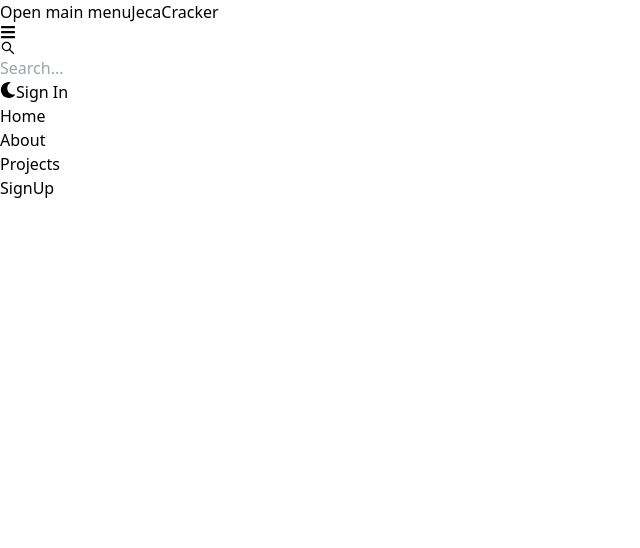
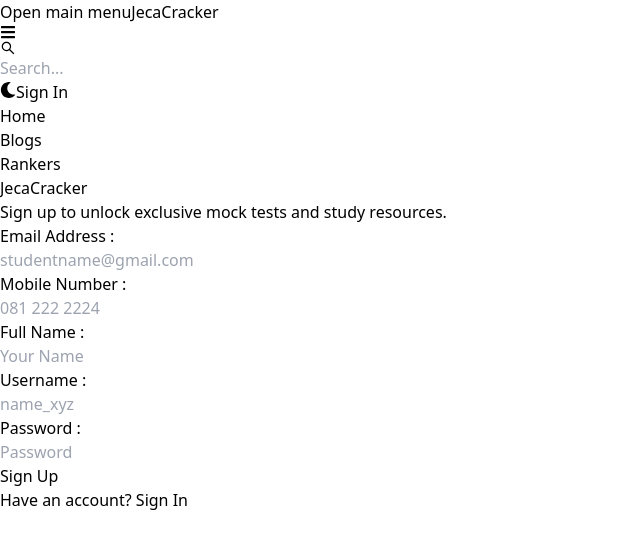
Before and after one commit to RajeshVerma1612/Mern, a React (Vite) app in the folder frontend/: page /signup in a window 1280 px wide. Shown: the top 548 px of the page, without its empty margins (0-640 px from the left). Built offline with nearby package versions, Linux system fonts and the light colour scheme.

Commit message:
complete sign up page ui

```diff
--- a/frontend/src/App.jsx
+++ b/frontend/src/App.jsx
@@ -1,8 +1,8 @@
 import { BrowserRouter,Routes,Route } from 'react-router-dom'
 import Home from './pages/Home'
-import About from './pages/About'
+import Blogs from './pages/Blogs'
 import Dashboard from './pages/Dashboard'
-import Projects from './pages/Projects'
+import Rankers from './pages/Rankers'
 import Signin from './pages/Signin'
 import SignUp from './pages/SignUp'
 import Header from './components/Header'
@@ -14,9 +14,9 @@
       <Header/>
       <Routes>
         <Route path='/'element={<Home/>} />
-        <Route path='/about'element={<About/>} />
+        <Route path='/blogs'element={<Blogs/>} />
         <Route path='/dashboard'element={<Dashboard/>} />
-        <Route path='/projects'element={<Projects/>} />
+        <Route path='/rankers'element={<Rankers/>} />
         <Route path='/signin'element={<Signin/>} />
         <Route path='/signup'element={<SignUp/>} />
       </Routes>
--- a/frontend/src/components/Header.jsx
+++ b/frontend/src/components/Header.jsx
@@ -8,7 +8,7 @@
     const path=useLocation().pathname;
     return (
         <Navbar className='border-b-2'>
-            <Navbar.Toggle/>
+            <Navbar.Toggle />
             <Link to='/' className='self-center whitespace-nowrap text-lg sm:text-xl font-semibold dark:text-white' ><span className='px-2 py-1 bg-gradient-to-r from-blue-200 via-cyan-500 to-blue-700 text-white rounded-md'>Jeca</span>Cracker</Link>
             <form>
                 <TextInput type='text' placeholder='Search...' rightIcon={AiOutlineSearch} className='hidden md:inline' />
@@ -29,11 +29,11 @@
                     <Navbar.Link active={path === '/' }as={'div'} >
                         <Link to='/'>Home</Link>
                     </Navbar.Link>
-                    <Navbar.Link active={path === '/about'} as={'div'} >
-                        <Link to='/about'>About</Link>
+                    <Navbar.Link active={path === '/blogs'} as={'div'} >
+                        <Link to='/blogs'>Blogs</Link>
                     </Navbar.Link>
-                    <Navbar.Link active={path === '/projects'} as={'div'} >
-                        <Link to='/projects'>Projects</Link>
+                    <Navbar.Link active={path === '/rankers'} as={'div'} >
+                        <Link to='/rankers'>Rankers</Link>
                     </Navbar.Link>
             </Navbar.Collapse>
         </Navbar>
--- a/frontend/src/pages/About.jsx
+++ /dev/null
@@ -1,9 +0,0 @@
-import React from 'react'
-
-function About() {
-  return (
-    <div>About</div>
-  )
-}
-
-export default About
--- /dev/null
+++ b/frontend/src/pages/Blogs.jsx
@@ -0,0 +1,9 @@
+import React from 'react'
+
+function Blogs() {
+  return (
+    <div>Blogs</div>
+  )
+}
+
+export default Blogs
--- a/frontend/src/pages/Projects.jsx
+++ /dev/null
@@ -1,9 +0,0 @@
-import React from 'react'
-
-function Projects() {
-  return (
-    <div>Project</div>
-  )
-}
-
-export default Projects
--- /dev/null
+++ b/frontend/src/pages/Rankers.jsx
@@ -0,0 +1,9 @@
+import React from 'react'
+
+function Rankers() {
+  return (
+    <div>Rankers</div>
+  )
+}
+
+export default Rankers;
--- a/frontend/src/pages/SignUp.jsx
+++ b/frontend/src/pages/SignUp.jsx
@@ -1,8 +1,35 @@
+import { Button, Label, TextInput } from 'flowbite-react';
 import React from 'react'
+import { Link } from 'react-router-dom';
 
 function SignUp() {
   return (
-    <div>SignUp</div>
+    <div className='min-h-screen mt-20' >
+      <div className='flex p-3 max-w-3xl mx-auto flex-col md:flex-row md:items-center gap-5'>
+        {/* left  */}
+        <div className='flex-1'>
+          <Link to='/' className=' text-4xl font-bold dark:text-white' ><span className='px-2 py-1 bg-gradient-to-r from-blue-200 via-cyan-500 to-blue-700 text-white rounded-md'>Jeca</span>Cracker</Link>
+          <p className='text-sm mt-5'>Sign up to unlock exclusive mock tests and study resources.</p>
+        </div>
+
+        {/* right  */}
+        <div className='flex-1'>
+            <form className='flex flex-col gap-4'>
+              <div className=''>
+                <Label value='Email Address :'/><TextInput type='email' placeholder='studentname@gmail.com' id='email' required/>
+                <Label value='Mobile Number :'/><TextInput type='tel' placeholder='081 222 2224' maxLength={10} id='phone' required/>
+                <Label value='Full Name :'/><TextInput type='text' placeholder='Your Name' id='fullname' required/>
+                <Label value='Username :'/><TextInput type='text' placeholder='name_xyz' id='username' required/>
+                <Label value='Password :'/><TextInput type='text' placeholder='Password' id='password' required/>
+              </div>
+              <Button gradientDuoTone="purpleToBlue" type='submit'>Sign Up</Button>
+            </form>
+            <div className='flex gap-2 text-sm mt-5'>
+              <span>Have an account?</span><Link to='/signin' className='text-blue-500'> Sign In</Link>
+            </div>
+        </div>
+      </div>
+    </div>
   )
 }
 
```
